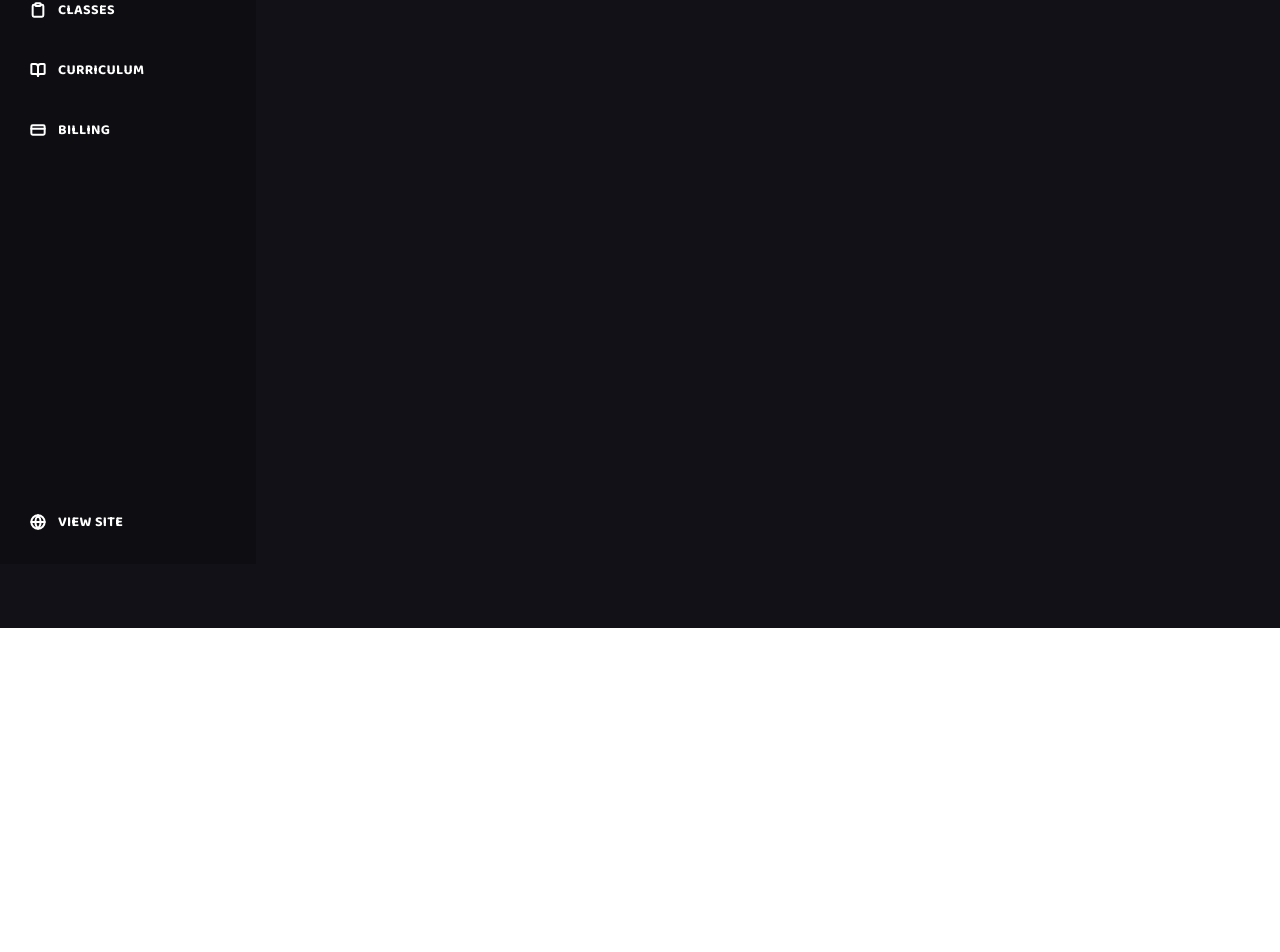
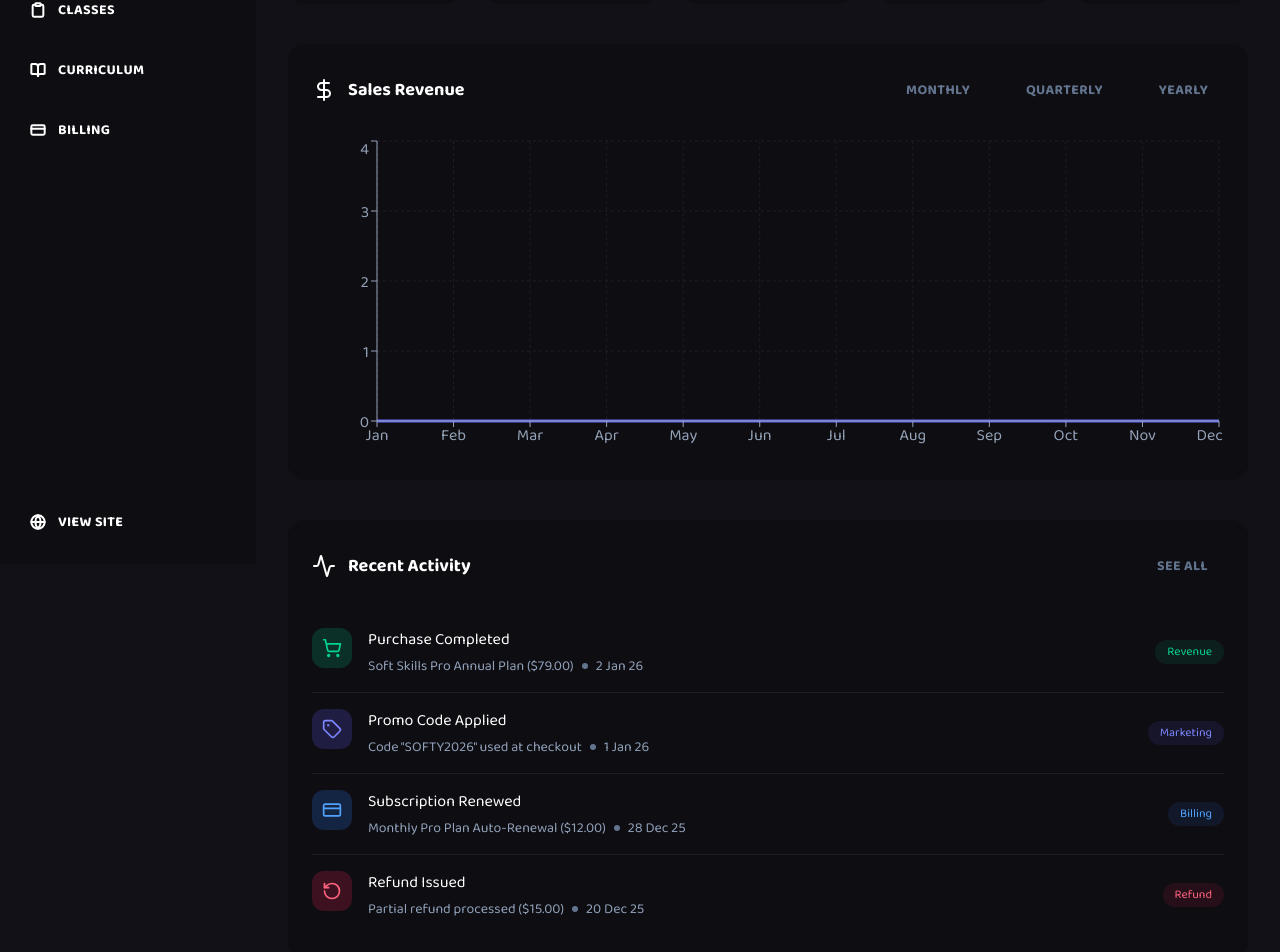
Before and after one commit to LogicCubed/Soft-School-Showcase, a Next.js app: page /admin/dashboard in a window 1280 px wide. Shown: the part 236-1188 px from the top of the page. Before the commit the page ends 864 px from the top, so only its background shows below. Built offline with nearby package versions, Linux system fonts and the light colour scheme.

Commit message:
Admin Dashboard
Added information displays to admin dashboard

```diff
--- /dev/null
+++ b/app/admin/components/ActivityItem.tsx
@@ -0,0 +1,69 @@
+"use client";
+
+import { ReactNode } from "react";
+import { cn } from "@/lib/utils";
+
+type ActivityItemProps = {
+  icon: ReactNode;
+  iconBgClass?: string;
+  title: string;
+  description: string;
+  date: Date;
+  tag: string;
+  tagClassName?: string;
+};
+
+export default function ActivityItem({
+  icon,
+  iconBgClass = "bg-indigo-500/20 text-indigo-400",
+  title,
+  description,
+  date,
+  tag,
+  tagClassName = "bg-[#1f1d27] text-slate-300",
+}: ActivityItemProps) {
+    return (
+        <div className="w-full flex items-center justify-between py-4 border-b border-[#1f1d27] last:border-none">
+            <div className="flex items-start gap-4 flex-1 min-w-0">
+                {/* Icon */}
+                <div
+                    className={cn(
+                        "flex items-center justify-center w-10 h-10 rounded-xl",
+                        iconBgClass
+                    )}
+                >
+                    {icon}
+                </div>
+
+                {/* Content */}
+                <div className="flex-1 min-w-0">
+                    <h4 className="text-white font-medium truncate">{title}</h4>
+
+                    <div className="flex items-center text-sm text-slate-400 mt-1 gap-2">
+                        <p className="truncate">{description}</p>
+
+                        <span className="w-1.5 h-1.5 rounded-full bg-slate-500 shrink-0" />
+
+                        <span className="shrink-0">
+                            {date.toLocaleDateString("en-GB", {
+                                day: "numeric",
+                                month: "short",
+                                year: "2-digit",
+                            })}
+                        </span>
+                    </div>
+                </div>
+            </div>
+
+            {/* Tag */}
+            <div
+                className={cn(
+                "ml-6 px-3 py-1 rounded-full text-xs font-medium whitespace-nowrap",
+                tagClassName
+                )}
+            >
+                {tag}
+            </div>
+        </div>
+    );
+}
--- /dev/null
+++ b/app/admin/components/KPICard.tsx
@@ -0,0 +1,29 @@
+"use client";
+
+import { LucideIcon } from "lucide-react";
+
+type KpiCardProps = {
+    icon: LucideIcon;
+    title: string;
+    value: string;
+};
+
+export default function KpiCard({
+    icon: Icon,
+    title,
+    value,
+}: KpiCardProps) {
+    return (
+      <div className="bg-[#0e0d12] rounded-2xl p-6 flex items-center gap-5 w-full">
+          <Icon className="w-12 h-12 text-white" />
+          <div className="flex flex-col">
+              <span className="text-slate-200 text-sm font-medium">
+                  {title}
+              </span>
+              <span className="text-white text-2xl font-bold">
+                  {value}
+              </span>
+          </div>
+      </div>
+    );
+}
--- /dev/null
+++ b/app/admin/components/RecentActivity.tsx
@@ -0,0 +1,69 @@
+"use client";
+
+import { Button } from "components/ui/button";
+import { Activity, BookOpen, CreditCard, RotateCcw, ShoppingCart, Tag, Trophy } from "lucide-react";
+import ActivityItem from "./ActivityItem";
+
+export default function RecentActivity() {
+    return (
+        <div className="mt-10 bg-[#0e0d12] rounded-2xl p-6 w-full">
+            <div className="flex items-center justify-between mb-6">
+                <div className="flex items-center gap-3">
+                  <Activity className="w-6 h-6 text-white" />
+                  <h3 className="text-white text-lg font-semibold">
+                    Recent Activity
+                  </h3>
+                </div>
+
+                <Button
+                  variant="ghost"
+                  className="text-slate-300 hover:text-white cursor-pointer"
+                >
+                  See All
+                </Button>
+            </div>
+
+            <div>
+              <ActivityItem
+                icon={<ShoppingCart className="w-5 h-5" />}
+                iconBgClass="bg-emerald-500/20 text-emerald-400"
+                title="Purchase Completed"
+                description="Soft Skills Pro Annual Plan ($79.00)"
+                date={new Date("2026-01-02")}
+                tag="Revenue"
+                tagClassName="bg-emerald-500/10 text-emerald-400"
+              />
+
+              <ActivityItem
+                icon={<Tag className="w-5 h-5" />}
+                iconBgClass="bg-indigo-500/20 text-indigo-400"
+                title='Promo Code Applied'
+                description='Code "SOFTY2026" used at checkout'
+                date={new Date("2026-01-01")}
+                tag="Marketing"
+                tagClassName="bg-indigo-500/10 text-indigo-400"
+              />
+
+              <ActivityItem
+                icon={<CreditCard className="w-5 h-5" />}
+                iconBgClass="bg-blue-500/20 text-blue-400"
+                title="Subscription Renewed"
+                description="Monthly Pro Plan Auto-Renewal ($12.00)"
+                date={new Date("2025-12-28")}
+                tag="Billing"
+                tagClassName="bg-blue-500/10 text-blue-400"
+              />
+
+              <ActivityItem
+                icon={<RotateCcw className="w-5 h-5" />}
+                iconBgClass="bg-rose-500/20 text-rose-400"
+                title="Refund Issued"
+                description="Partial refund processed ($15.00)"
+                date={new Date("2025-12-20")}
+                tag="Refund"
+                tagClassName="bg-rose-500/10 text-rose-400"
+              />
+            </div>
+        </div>
+    );
+}
--- /dev/null
+++ b/app/admin/components/RevenueChart.tsx
@@ -0,0 +1,96 @@
+"use client";
+
+import {
+  LineChart,
+  Line,
+  XAxis,
+  YAxis,
+  Tooltip,
+  ResponsiveContainer,
+  CartesianGrid,
+} from "recharts";
+import { DollarSign } from "lucide-react";
+import { Button } from "components/ui/button";
+
+const data = [
+  { period: "Jan", revenue: 0 },
+  { period: "Feb", revenue: 0 },
+  { period: "Mar", revenue: 0 },
+  { period: "Apr", revenue: 0 },
+  { period: "May", revenue: 0 },
+  { period: "Jun", revenue: 0 },
+  { period: "Jul", revenue: 0 },
+  { period: "Aug", revenue: 0 },
+  { period: "Sep", revenue: 0 },
+  { period: "Oct", revenue: 0 },
+  { period: "Nov", revenue: 0 },
+  { period: "Dec", revenue: 0 },
+];
+
+export default function RevenueChart() {
+    return (
+        <div className="mt-10 bg-[#0e0d12] rounded-2xl p-6 w-full">
+            <div className="flex items-center justify-between mb-6">
+                <div className="flex items-center gap-3">
+                    <DollarSign className="w-6 h-6 text-white" />
+                    <h3 className="text-white text-lg font-semibold">
+                        Sales Revenue
+                    </h3>
+                </div>
+
+                <div className="flex gap-6 text-sm text-slate-300">
+                    <Button
+                        variant="ghost"
+                        className="text-slate-300 hover:text-white cursor-pointer"
+                    >
+                        Monthly
+                    </Button>
+                    <Button
+                        variant="ghost"
+                        className="text-slate-300 hover:text-white cursor-pointer"
+                    >
+                        Quarterly
+                    </Button>
+                    <Button
+                        variant="ghost"
+                        className="text-slate-300 hover:text-white cursor-pointer"
+                    >
+                        Yearly
+                    </Button>
+                </div>
+            </div>
+
+            <div className="w-full h-80">
+                <ResponsiveContainer width="100%" height="100%">
+                    <LineChart data={data}>
+                        <CartesianGrid stroke="#1f1d27" strokeDasharray="3 3" />
+                        <XAxis
+                            dataKey="period"
+                            stroke="#94a3b8"
+                            tick={{ fill: "#94a3b8" }}
+                        />
+                        <YAxis
+                            stroke="#94a3b8"
+                            tick={{ fill: "#94a3b8" }}
+                        />
+                        <Tooltip
+                            contentStyle={{
+                                backgroundColor: "#1a1822",
+                                border: "none",
+                                borderRadius: "12px",
+                                color: "white",
+                            }}
+                        />
+                        <Line
+                            type="monotone"
+                            dataKey="revenue"
+                            stroke="#6366f1"
+                            strokeWidth={3}
+                            dot={false}
+                        />
+                    </LineChart>
+                </ResponsiveContainer>
+            </div>
+        </div>
+    );
+}
--- a/app/admin/dashboard/page.tsx
+++ b/app/admin/dashboard/page.tsx
@@ -1,18 +1,45 @@
 "use client";
+
+import {
+  DollarSign,
+  Users,
+  UserCheck,
+  UserPlus,
+  TrendingDown,
+} from "lucide-react";
+import KpiCard from "../components/KPICard";
+import RevenueChart from "../components/RevenueChart";
+import RecentActivity from "../components/RecentActivity";
 
 export default function AdminDashboard() {
     return (
       <main className="min-h-screen">
           {/* Top section */}
           <div className="mb-12">
-        {/* Top-left welcome */}
             <h2 className="font-bold">
               <span className="text-white text-4xl">Welcome, </span>
               <span className="text-slate-400 text-2xl">User</span>
             </h2>
           </div>
 
-      {/* Dashboard content */}
+          {/* KPI Row */}
+          <div className="grid grid-cols-1 sm:grid-cols-2 lg:grid-cols-5 gap-6">
+            <KpiCard icon={DollarSign} title="MRR" value="$0" />
+            <KpiCard icon={Users} title="Active Subscriptions" value="0" />
+            <KpiCard icon={UserCheck} title="Active Users (7 Days)" value="0" />
+            <KpiCard icon={UserPlus} title="New Signups (30 Days)" value="0" />
+            <KpiCard icon={TrendingDown} title="Churn" value="0%" />
+          </div>
+
+          {/*Line Chart */}
+          <div>
+            <RevenueChart/>
+          </div>
+
+          {/* Recent Activity */}
+          <div>
+            <RecentActivity/>
+          </div>
       </main>
     );
 }
--- a/package.json
+++ b/package.json
@@ -16,7 +16,8 @@
     "lucide-react": "^0.575.0",
     "next": "16.1.6",
     "react": "19.2.3",
-    "react-dom": "19.2.3"
+    "react-dom": "19.2.3",
+    "recharts": "^3.7.0"
   },
   "devDependencies": {
     "@tailwindcss/postcss": "^4",
```
Also changed, not shown: 1 other file (tests, documents, lock files or other folders). Lines whose indentation alone changed are shown as unchanged.
